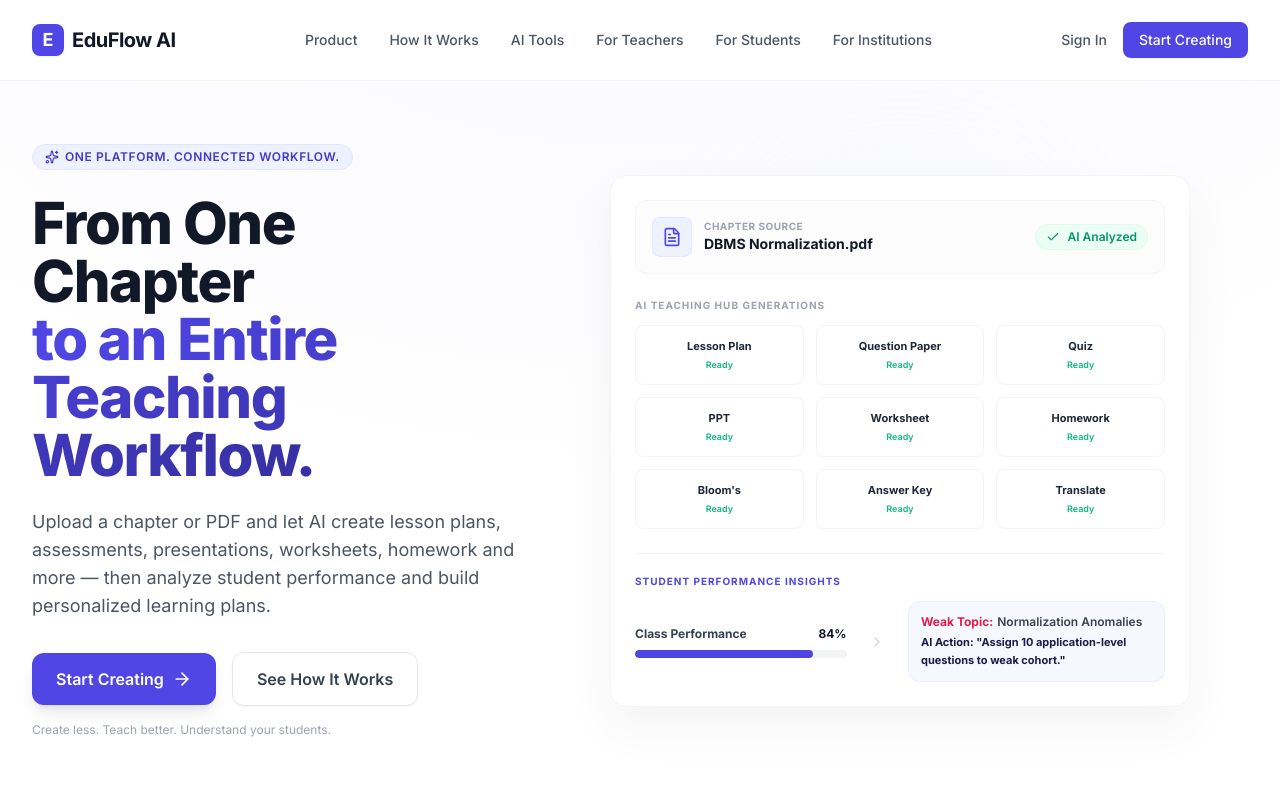
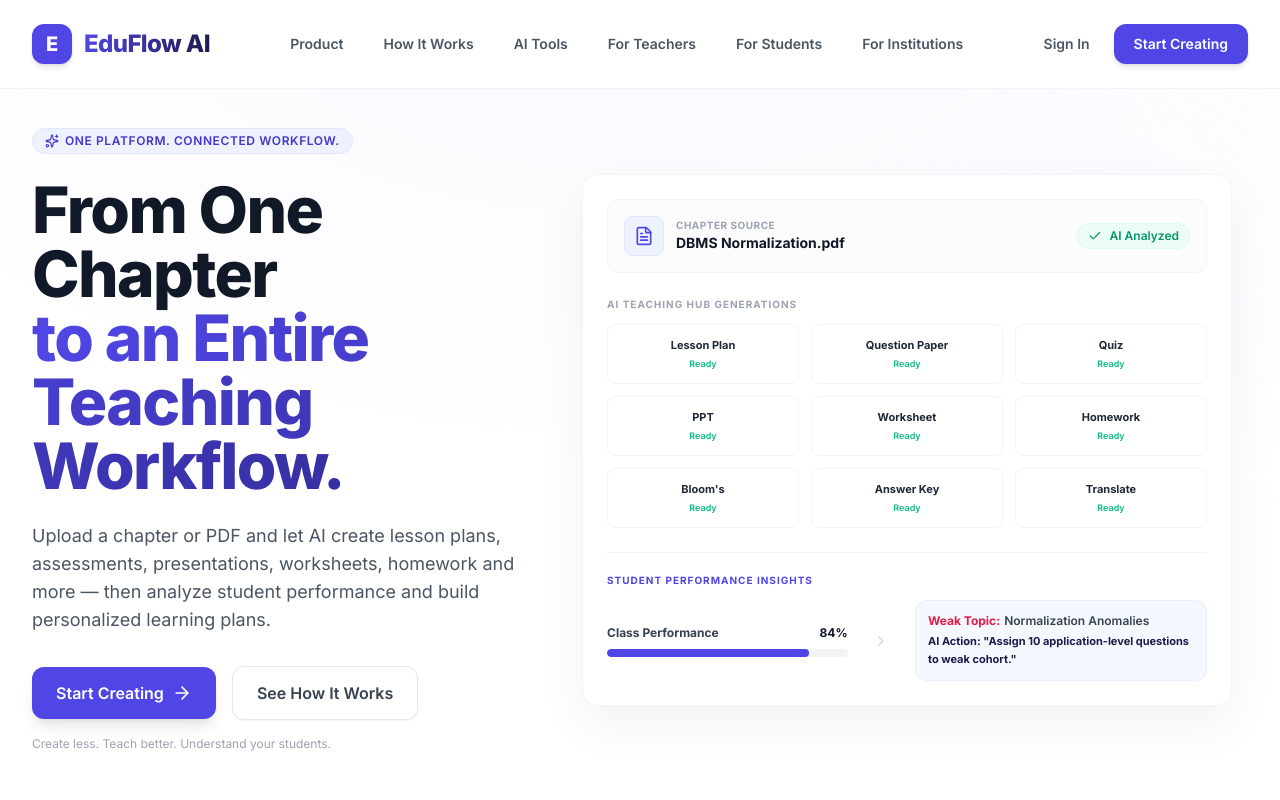
Before and after one commit to Bharathkulal/-EduFlow-AI-, a React (Vite) app: page / in a window 1280 px wide. Shown: the top 800 px of the page. Built offline with nearby package versions, Linux system fonts and the light colour scheme.

Commit message:
font size big

```diff
--- a/src/components/Hero.jsx
+++ b/src/components/Hero.jsx
@@ -28,12 +28,12 @@ export default function Hero({ setView }) {
   ];
 
   return (
-    <section id="hero-section" className="relative bg-white pt-28 pb-20 md:pt-36 md:pb-28 overflow-hidden">
+    <section id="hero-section" className="relative bg-white lg:min-h-[calc(100vh-80px)] lg:flex lg:items-center pt-24 pb-16 md:pt-32 md:pb-20 overflow-hidden">
       {/* Background radial glow */}
       <div className="absolute inset-0 z-0 bg-[radial-gradient(ellipse_80%_80%_at_50%_-20%,rgba(79,70,229,0.04),rgba(255,255,255,0))]" />
 
-      <div className="max-w-7xl mx-auto px-4 sm:px-6 lg:px-8 relative z-10">
-        <div className="grid grid-cols-1 lg:grid-cols-12 gap-12 lg:gap-8 items-center">
+      <div className="max-w-[1500px] mx-auto px-4 sm:px-6 lg:px-8 relative z-10 w-full">
+        <div className="grid grid-cols-1 lg:grid-cols-12 gap-12 lg:gap-8 items-center w-full">
 
           {/* Left: Text CTAs */}
           <motionElement.div
@@ -49,7 +49,7 @@ export default function Hero({ setView }) {
 
             <motionElement.h1
               variants={itemVariants}
-              className="text-4xl sm:text-5xl lg:text-[58px] font-extrabold tracking-tight text-gray-900 leading-[1.1] mb-6"
+              className="text-4xl sm:text-5xl lg:text-[56px] xl:text-[64px] font-extrabold tracking-tight text-gray-900 leading-[1.15] mb-6"
             >
               From One Chapter <br className="hidden sm:inline" />
               <span className="text-transparent bg-clip-text bg-gradient-to-r from-indigo-600 to-indigo-800">
@@ -92,14 +92,14 @@ export default function Hero({ setView }) {
           </motionElement.div>
 
           {/* Right: Mockup Dashboard Visual */}
-          <div className="lg:col-span-7 relative flex justify-center">
+          <div className="lg:col-span-7 relative flex justify-center lg:justify-end xl:pr-4">
             <div className="absolute w-72 h-72 bg-indigo-100 rounded-full blur-3xl opacity-20 -z-10" />
 
             <motionElement.div
               initial={{ opacity: 0, scale: 0.96, y: 25 }}
               animate={{ opacity: 1, scale: 1, y: 0 }}
               transition={{ type: 'spring', damping: 25, stiffness: 80, delay: 0.2 }}
-              className="w-full max-w-[580px] bg-white border border-gray-100 shadow-[0_20px_50px_rgba(0,0,0,0.05)] rounded-2xl p-5 sm:p-6 space-y-6 text-left"
+              className="w-full max-w-[580px] lg:max-w-[620px] xl:max-w-[650px] bg-white border border-gray-100 shadow-[0_20px_50px_rgba(0,0,0,0.05)] rounded-2xl p-5 sm:p-6 space-y-6 text-left"
             >
               {/* Box 1: Chapter Upload */}
               <div className="border border-gray-100 rounded-xl p-4 bg-gray-50/50 flex items-center justify-between">
--- a/src/components/Navbar.jsx
+++ b/src/components/Navbar.jsx
@@ -23,37 +23,37 @@ export default function Navbar({ setView }) {
       ? 'bg-white/80 backdrop-blur-md border-b border-gray-100 py-3 shadow-sm'
       : 'bg-white border-b border-gray-100 py-4'
     }`}>
-      <div className="max-w-7xl mx-auto px-4 sm:px-6 lg:px-8">
-        <div className="flex justify-between items-center h-12">
+      <div className="max-w-[1500px] mx-auto px-4 sm:px-6 lg:px-8">
+        <div className="flex justify-between items-center h-14">
           {/* Logo */}
-          <div className="flex items-center space-x-2 flex-shrink-0 cursor-pointer" onClick={() => setView('landing')}>
-            <div className="w-8 h-8 rounded-lg bg-indigo-600 flex items-center justify-center text-white font-bold text-lg shadow-sm">
+          <div className="flex items-center space-x-3 flex-shrink-0 cursor-pointer" onClick={() => setView('landing')}>
+            <div className="w-10 h-10 rounded-xl bg-indigo-600 flex items-center justify-center text-white font-black text-xl shadow-md transform hover:rotate-6 transition-transform duration-200">
               E
             </div>
-            <span className="font-bold text-xl tracking-tight text-gray-900">EduFlow AI</span>
+            <span className="font-extrabold text-2xl tracking-tight text-gray-900 bg-gradient-to-r from-indigo-600 to-indigo-950 bg-clip-text text-transparent">EduFlow AI</span>
           </div>
 
           {/* Center navigation */}
-          <div className="hidden md:flex space-x-6 lg:space-x-8 items-center">
-            <a href="#product" className="text-sm font-medium text-gray-600 hover:text-indigo-600 transition-colors">Product</a>
-            <a href="#workflow" className="text-sm font-medium text-gray-600 hover:text-indigo-600 transition-colors">How It Works</a>
-            <a href="#assistant" className="text-sm font-medium text-gray-600 hover:text-indigo-600 transition-colors">AI Tools</a>
-            <a href="#teacher-section" className="text-sm font-medium text-gray-600 hover:text-indigo-600 transition-colors">For Teachers</a>
-            <a href="#student-section" className="text-sm font-medium text-gray-600 hover:text-indigo-600 transition-colors">For Students</a>
-            <a href="#institutions" className="text-sm font-medium text-gray-600 hover:text-indigo-600 transition-colors">For Institutions</a>
+          <div className="hidden md:flex space-x-8 lg:space-x-10 items-center">
+            <a href="#product" className="text-sm font-semibold text-gray-600 hover:text-indigo-600 transition-colors">Product</a>
+            <a href="#workflow" className="text-sm font-semibold text-gray-600 hover:text-indigo-600 transition-colors">How It Works</a>
+            <a href="#assistant" className="text-sm font-semibold text-gray-600 hover:text-indigo-600 transition-colors">AI Tools</a>
+            <a href="#teacher-section" className="text-sm font-semibold text-gray-600 hover:text-indigo-600 transition-colors">For Teachers</a>
+            <a href="#student-section" className="text-sm font-semibold text-gray-600 hover:text-indigo-600 transition-colors">For Students</a>
+            <a href="#institutions" className="text-sm font-semibold text-gray-600 hover:text-indigo-600 transition-colors">For Institutions</a>
           </div>
 
           {/* Right CTA */}
-          <div className="hidden md:flex items-center space-x-4">
+          <div className="hidden md:flex items-center space-x-6">
             <button
               onClick={() => setView('login')}
-              className="text-sm font-medium text-gray-600 hover:text-indigo-600 transition-colors"
+              className="text-sm font-semibold text-gray-600 hover:text-indigo-600 transition-colors"
             >
               Sign In
             </button>
             <button
               onClick={() => setView('login')}
-              className="inline-flex items-center justify-center px-4 py-2 text-sm font-medium text-white bg-indigo-600 hover:bg-indigo-700 rounded-lg shadow-sm hover:shadow transition-all duration-150 transform hover:-translate-y-0.5 cursor-pointer"
+              className="inline-flex items-center justify-center px-5 py-2.5 text-sm font-semibold text-white bg-indigo-600 hover:bg-indigo-700 rounded-xl shadow-md hover:shadow-lg transition-all duration-150 transform hover:-translate-y-0.5 cursor-pointer"
             >
               Start Creating
             </button>
```
